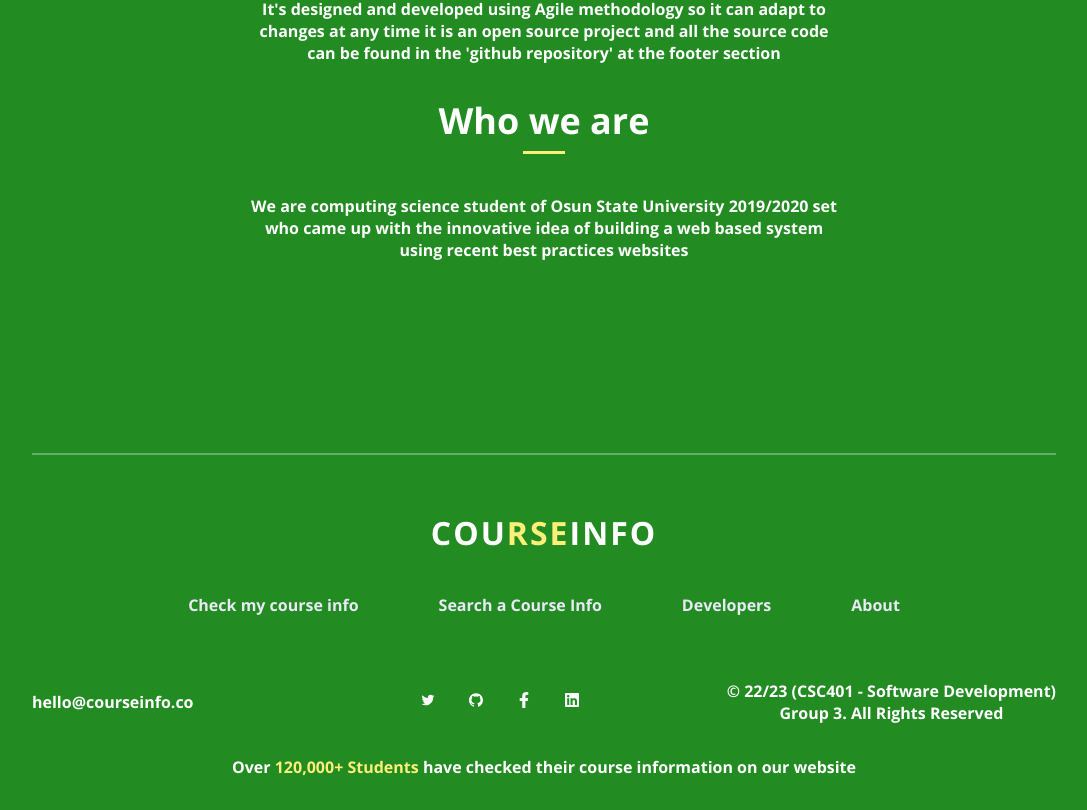
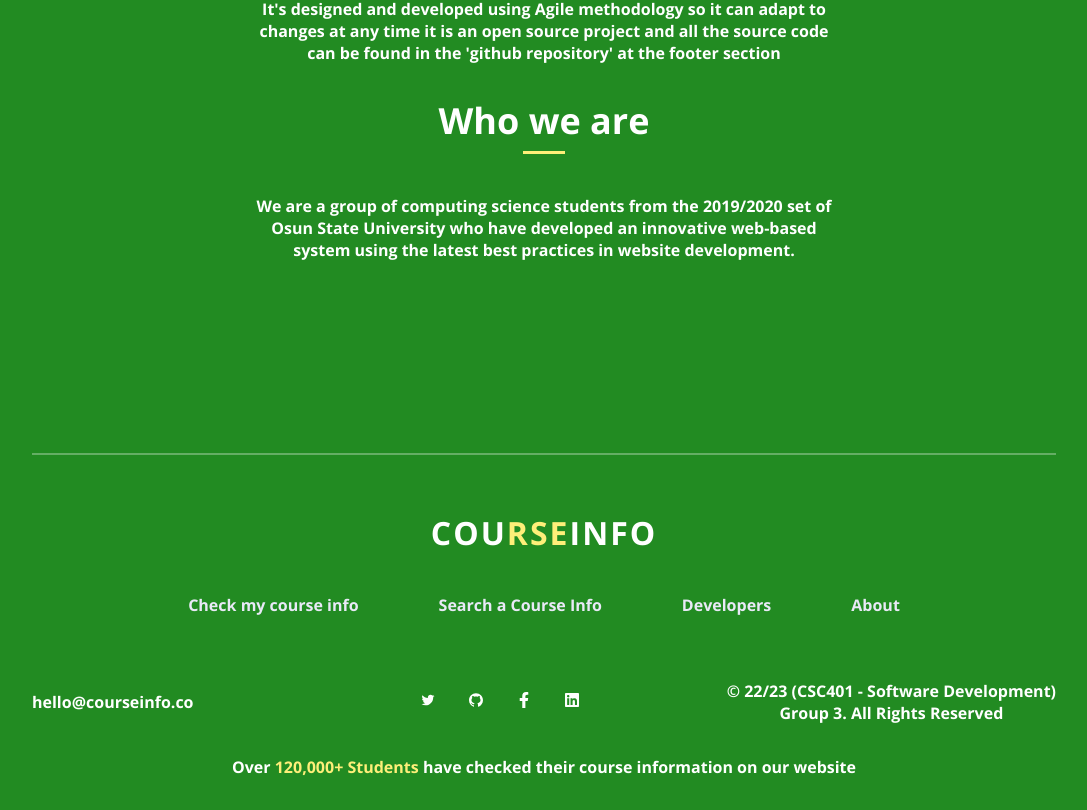
Before and after one commit to EniolaAdemola/course-info, a React (Create React App) app: page /about in a window 1280 px wide. Shown: the part 860-1670 px from the top of the page, without its empty margins (96-1183 px from the left). Built offline with nearby package versions, Linux system fonts and the light colour scheme.

Commit message:
grammer correction

```diff
--- a/src/pages/about/About.jsx
+++ b/src/pages/about/About.jsx
@@ -31,7 +31,7 @@ const About = () => {
         <h1>Who we are <div className="headline"></div></h1>
         <div className="courseinfo__story">
               <p>
-               We are computing science student of Osun State University 2019/2020 set who came up with the innovative idea of building a web based system using recent best practices websites
+              We are a group of computing science students from the 2019/2020 set of Osun State University who have developed an innovative web-based system using the latest best practices in website development.
               </p>
         </div>
       </div>
```
